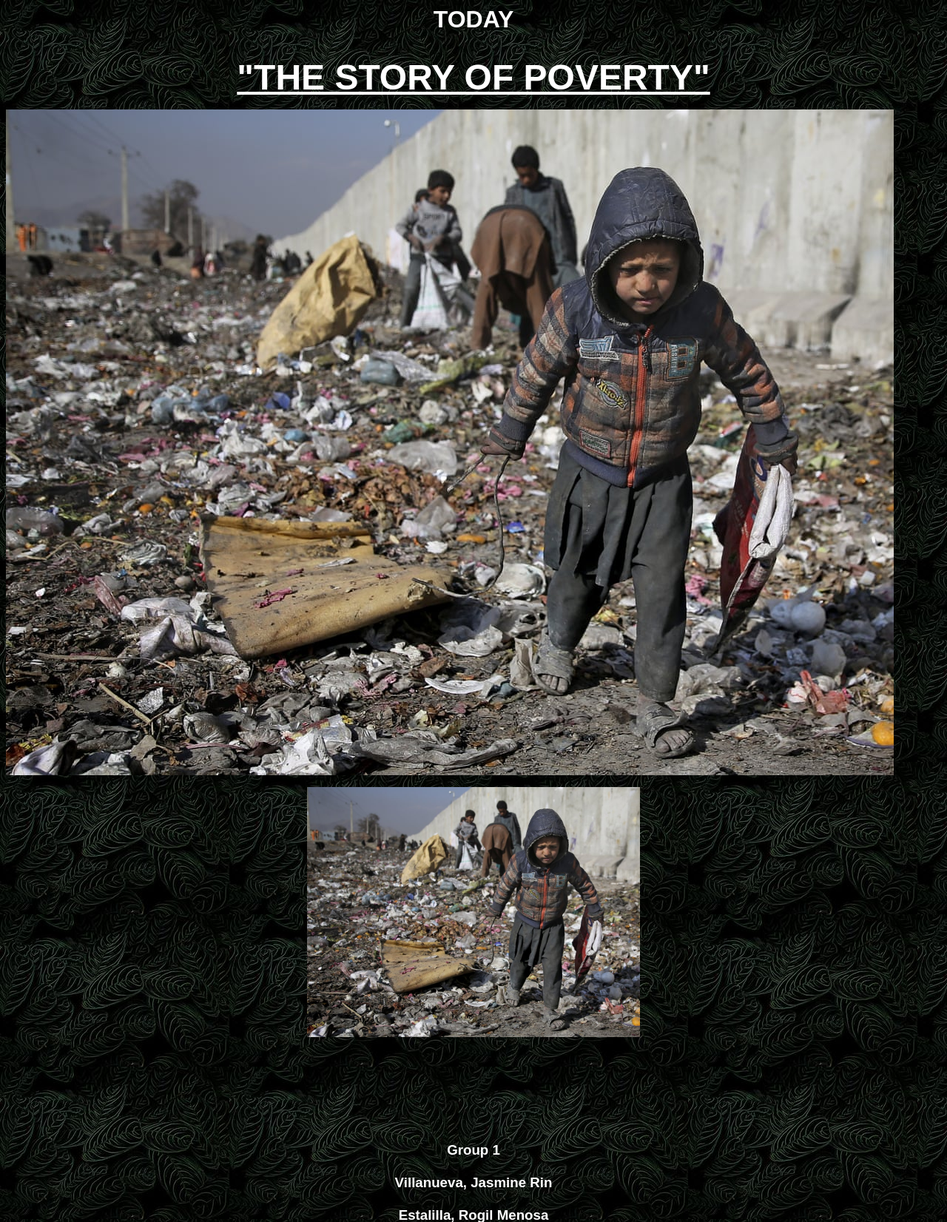
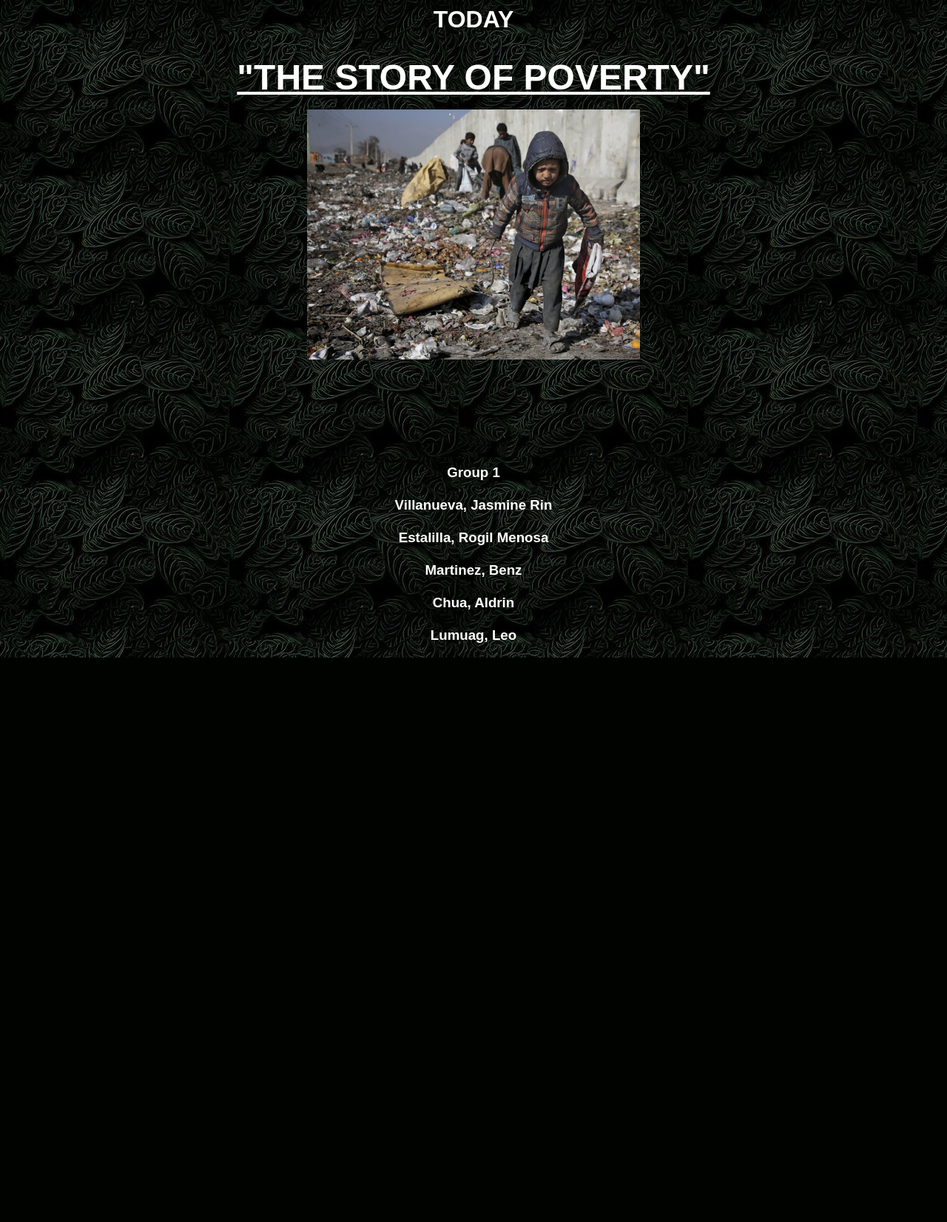
Before and after one commit to benz830/Poverty, a PHP site: page / in a window 1280 px wide. Shown: the top 1652 px of the page at 74% size. After the commit the page ends 889 px from the top, so only its background shows below. Run offline with PHP 8.4, Linux system fonts and the light colour scheme.

Commit message:
Update index.php

```diff
--- a/index.php
+++ b/index.php
@@ -7,11 +7,6 @@
 <font color="white"><h1><b><font face="arial"><p align="center"> TODAY </b></h1>
 <p align="center"><font size="80"><u><b> "THE STORY OF POVERTY" </p allign"center"> </u> </b> </font size="80"
 </p>
-<div>
-<div style=”width:35%”><img src="3969.jpg"></div>
-<div style=”width:35%”><img scr="poberty.png"></div>
-<div style=”width:35%”><img scr="download.jfif"></div>
-</div>
 <p align="center"><img width="450px" img src="3969.jpg"></p align="center">
 <br>
 <br>
```
